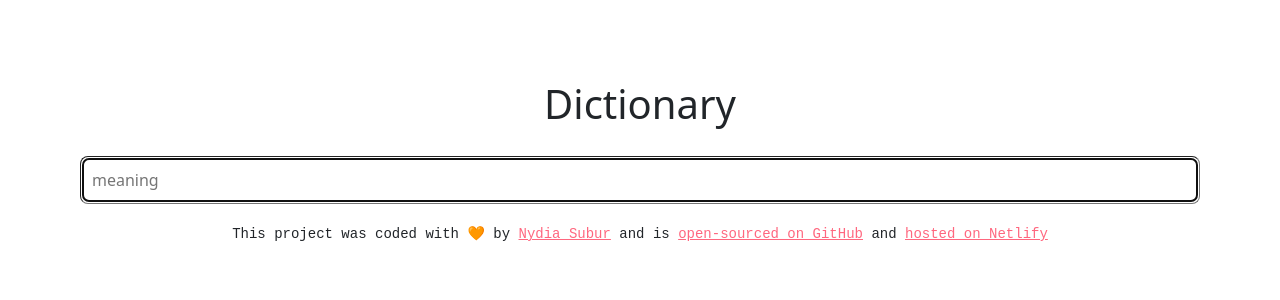
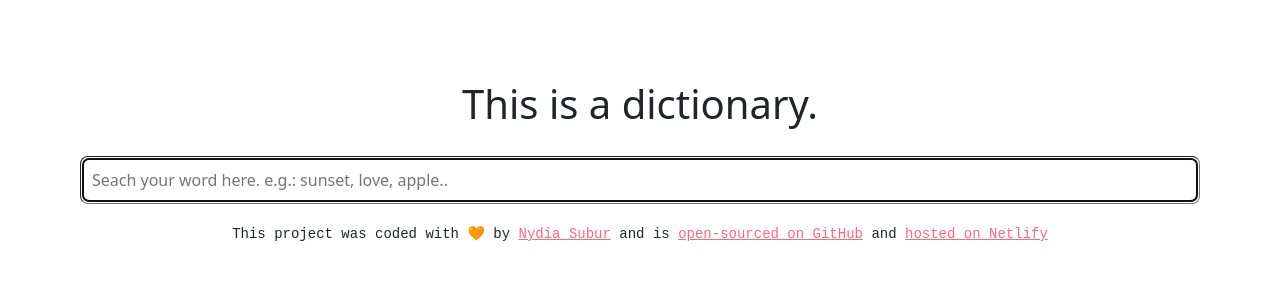
Before and after one commit to nydiasubur/dictionary-app, a React (Create React App) app: page / in a window 1280 px wide. Shown: the top 300 px of the page. Built offline with nearby package versions, Linux system fonts and the light colour scheme.

Commit message:
netlify debug

```diff
--- a/package.json
+++ b/package.json
@@ -12,6 +12,9 @@
     "react-dom": "^18.3.1",
     "react-scripts": "5.0.1",
     "web-vitals": "^2.1.4"
+  },
+  "devDependencies": {
+    "@babel/plugin-proposal-private-property-in-object": "^7.4.4"
   },
   "scripts": {
     "start": "react-scripts start",
--- a/src/Dictionary.js
+++ b/src/Dictionary.js
@@ -42,12 +42,12 @@ export default function Dictionary() {
 
   return (
     <div className="Dictionary">
-      <h1 className="header"> Dictionary </h1>
+      <h1 className="header"> This is a dictionary. </h1>
       <form onSubmit={handleSubmit}>
         <input
           type="search"
           className="input"
-          placeholder="meaning"
+          placeholder="Seach your word here. e.g.: sunset, love, apple.."
           autoFocus={true}
           onChange={updateSearch}
         />
```
